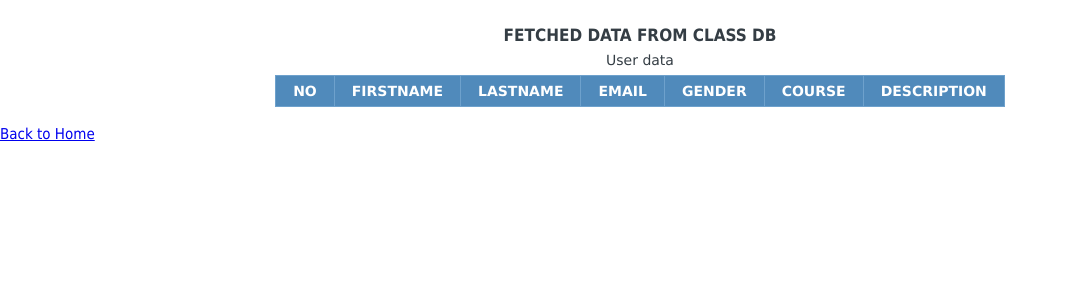
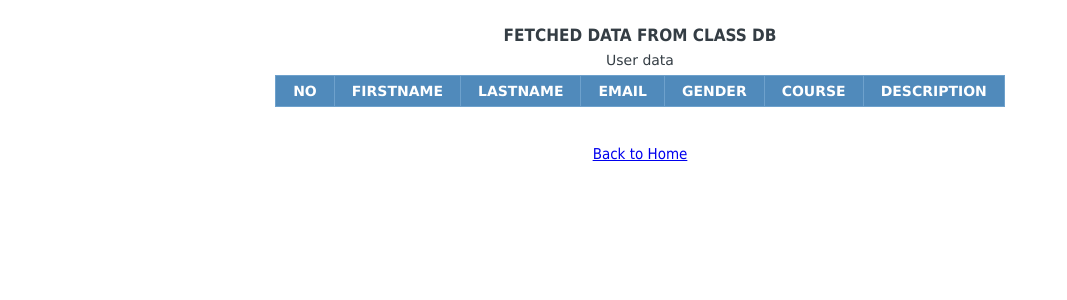
Before and after one commit to Toonelab/RDSPHP, a PHP site: page /fetch.php in a window 1280 px wide. Shown: the top 300 px of the page, without its empty margins (0-1067 px from the left). Run offline with PHP 8.4, Linux system fonts and the light colour scheme; data that the repository does not hold is empty.

Commit message:
Update fetch.php
center return to home

```diff
--- a/fetch.php
+++ b/fetch.php
@@ -90,6 +90,10 @@ $results = mysqli_query($connect, $query);
 		.data-table tbody td:empty {
 			background-color: #ffcccc;
 		}
+		.text-center {
+                        text-align: center;
+                        margin-top: 20px; /* Adjust the margin as needed */
+                }
 	</style>
 </head>
 
```
